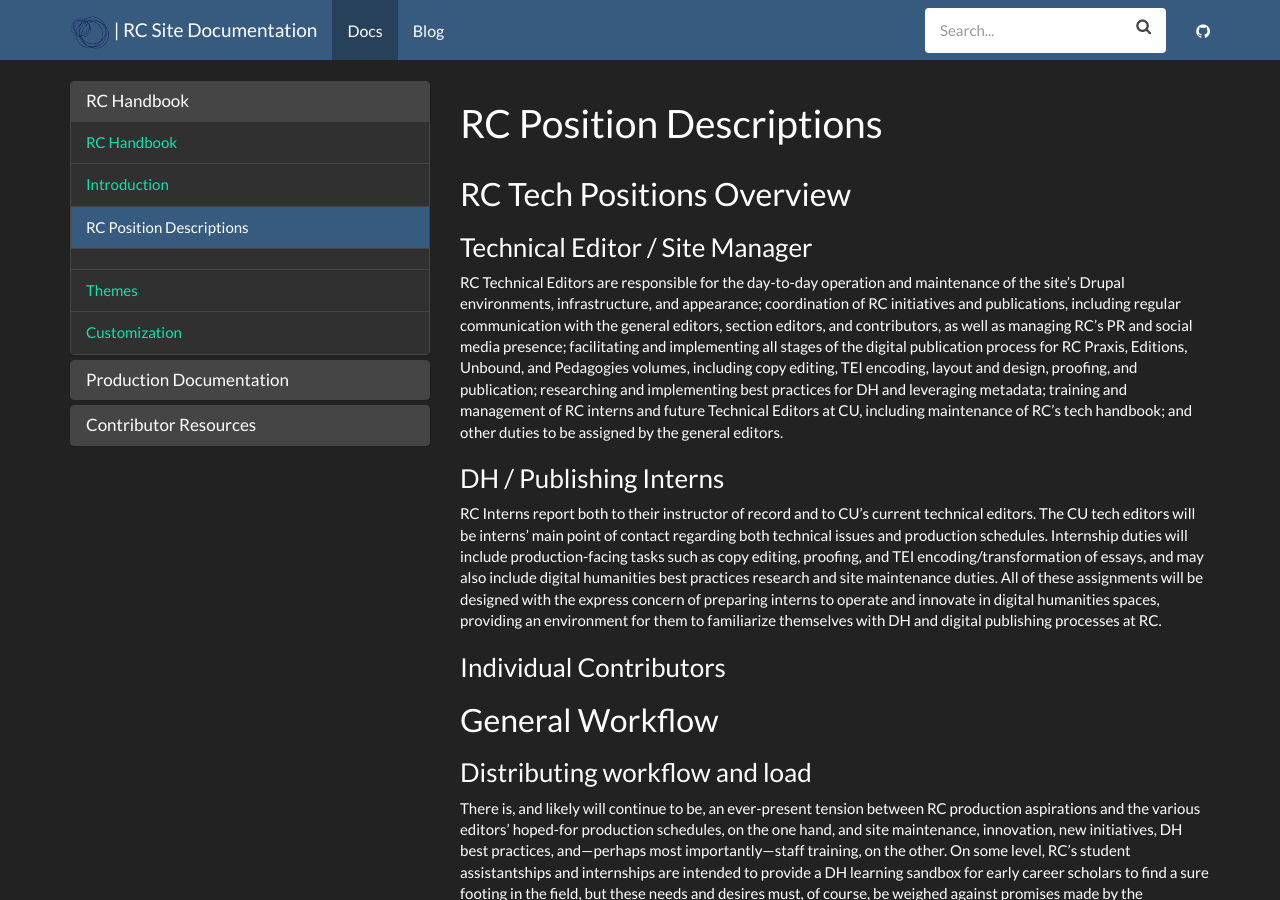
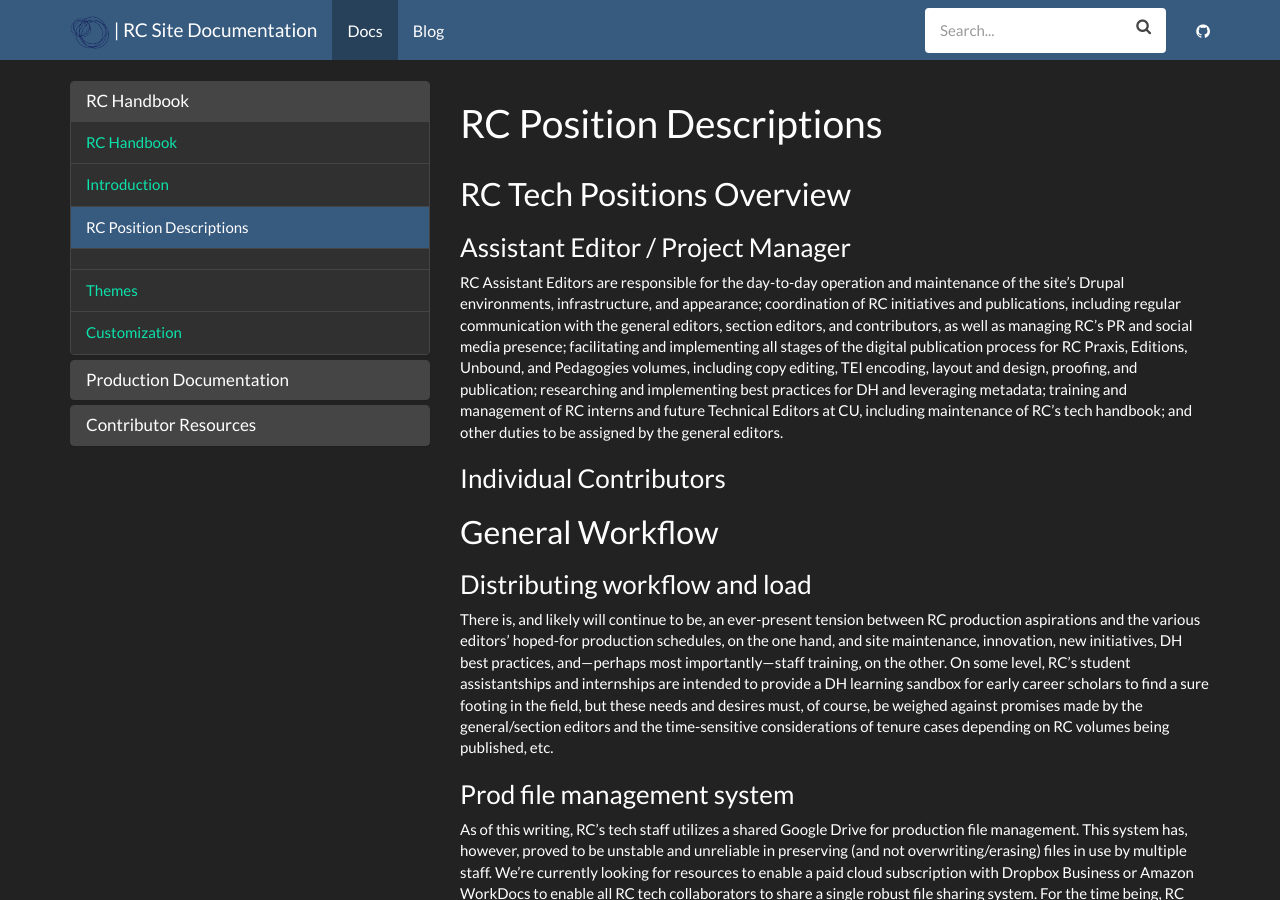
Before and after one commit to steve-kasica/romanticcircles.github.io, a Jekyll site: the page built from _docs/rc-position-descriptions.md, in a window 1280 px wide and 900 px high. Built offline with Jekyll 4.4.1, drawn with Linux system fonts in a browser that asks for light colours.

Commit message:
Edited the RC Position titles

```diff
--- a/_docs/rc-position-descriptions.md
+++ b/_docs/rc-position-descriptions.md
@@ -5,13 +5,11 @@ permalink: /docs/rc-position-descriptions/
 
 ## RC Tech Positions Overview
 
-### Technical Editor / Site Manager
+### Assistant Editor / Project Manager
 
-RC Technical Editors are responsible for the day-to-day operation and maintenance of the site’s Drupal environments, infrastructure, and appearance; coordination of RC initiatives and publications, including regular communication with the general editors, section editors, and contributors, as well as managing RC’s PR and social media presence; facilitating and implementing all stages of the digital publication process for RC Praxis, Editions, Unbound, and Pedagogies volumes, including copy editing, TEI encoding, layout and design, proofing, and publication; researching and implementing best practices for DH and leveraging metadata; training and management of RC interns and future Technical Editors at CU, including maintenance of RC’s tech handbook; and other duties to be assigned by the general editors.
+RC Assistant Editors are responsible for the day-to-day operation and maintenance of the site’s Drupal environments, infrastructure, and appearance; coordination of RC initiatives and publications, including regular communication with the general editors, section editors, and contributors, as well as managing RC’s PR and social media presence; facilitating and implementing all stages of the digital publication process for RC Praxis, Editions, Unbound, and Pedagogies volumes, including copy editing, TEI encoding, layout and design, proofing, and publication; researching and implementing best practices for DH and leveraging metadata; training and management of RC interns and future Technical Editors at CU, including maintenance of RC’s tech handbook; and other duties to be assigned by the general editors.
 
-### DH / Publishing Interns
 
-RC Interns report both to their instructor of record and to CU’s current technical editors. The CU tech editors will be interns’ main point of contact regarding both technical issues and production schedules. Internship duties will include production-facing tasks such as copy editing, proofing, and TEI encoding/transformation of essays, and may also include digital humanities best practices research and site maintenance duties. All of these assignments will be designed with the express concern of preparing interns to operate and innovate in digital humanities spaces, providing an environment for them to familiarize themselves with DH and digital publishing processes at RC.
 
 ### Individual Contributors
 
```
